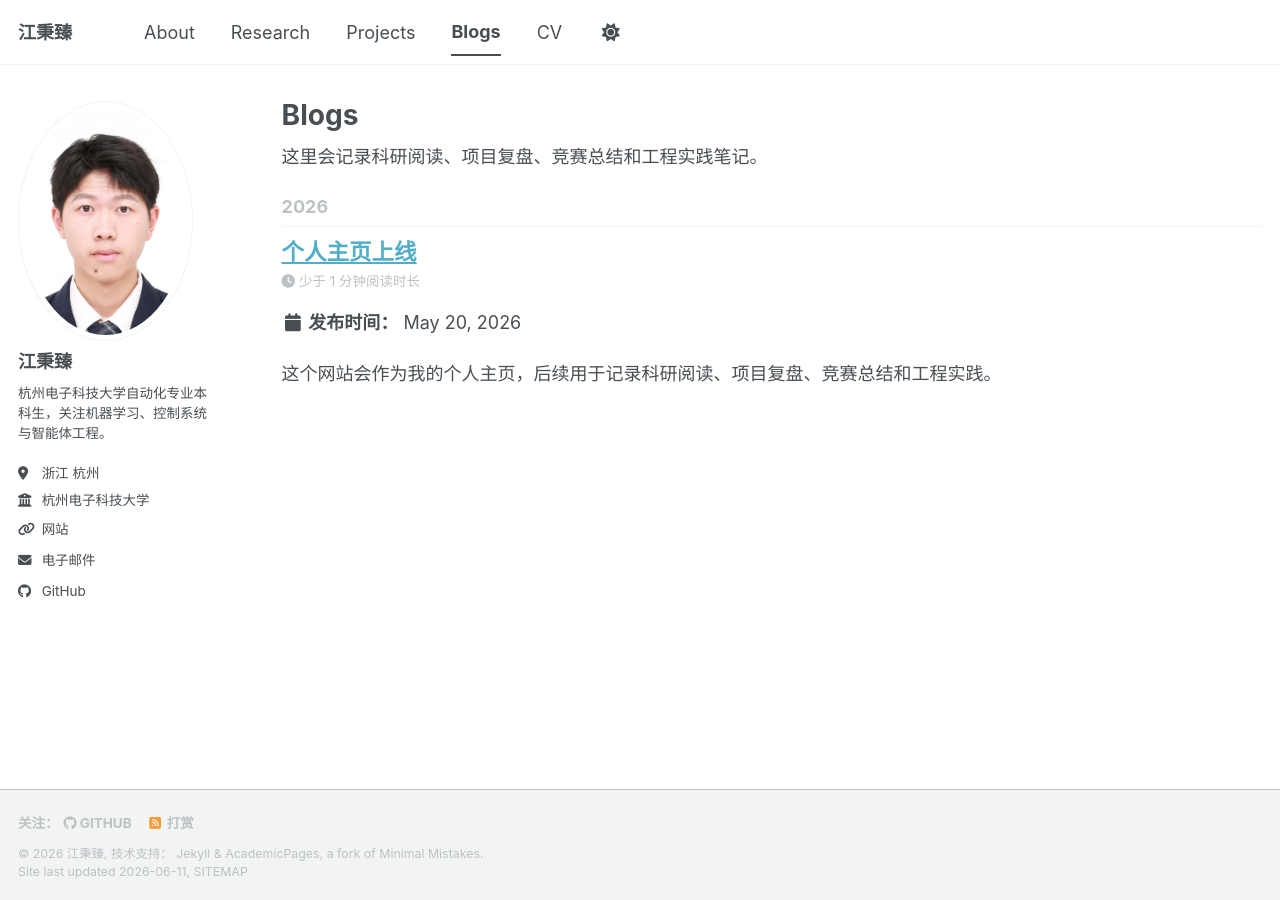
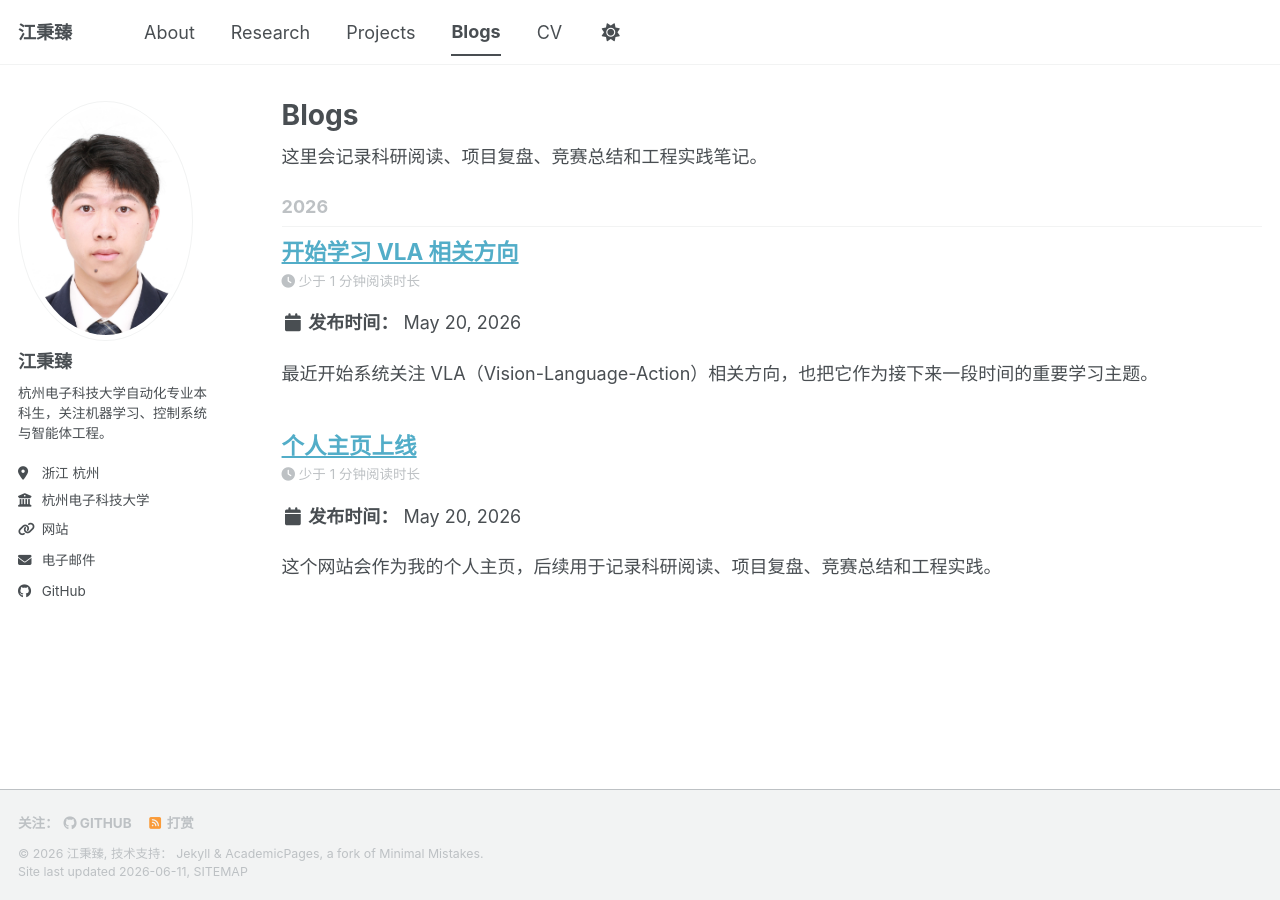
Before and after one commit to BZhenBot/BZhenBot.github.io, a Jekyll site: the page built from _pages/year-archive.html, in a window 1280 px wide. Built offline with Jekyll 4.4.1, drawn with Linux system fonts in a browser that asks for light colours; a script bundle is joined from its source files by our own code; library files that are not in the unit come from our copies.

Commit message:
Add VLA learning direction updates

```diff
--- a/_pages/research.md
+++ b/_pages/research.md
@@ -5,7 +5,7 @@ permalink: /research/
 author_profile: true
 ---
 
-我的研究经历主要围绕机器学习、控制决策与复杂系统优化展开。目前这一页先保留概览，后续会逐步补充论文链接、代码仓库、实验结果和项目文档。
+我的研究经历主要围绕机器学习、控制决策与复杂系统优化展开。目前这一页先保留概览，后续会逐步补充论文链接、代码仓库、实验结果和项目文档。最近开始关注 VLA（Vision-Language-Action）与具身智能，目前仍处于理论学习、基础框架梳理和论文阅读阶段。
 
 研究方向
 ======
@@ -14,6 +14,14 @@ author_profile: true
 - 目标检测与异常聚集分析
 - 多目标优化与运筹决策
 - 控制系统建模与智能体工程
+- VLA 与具身智能理论学习
+
+当前学习
+======
+
+**VLA（Vision-Language-Action）**
+
+目前正在从理论层面系统补充这一方向，重点关注视觉表征、语言条件建模、动作生成以及具身智能任务中的端到端建模思路。现阶段以阅读论文、梳理问题定义和理解代表性方法为主，后续会逐步补充相关实验与项目实践。
 
 代表研究
 ======
--- /dev/null
+++ b/_posts/2026-05-20-vla-learning.md
@@ -0,0 +1,13 @@
+---
+title: "开始学习 VLA 相关方向"
+date: 2026-05-20
+permalink: /posts/2026/05/vla-learning/
+tags:
+  - vla
+  - embodied-ai
+  - research-notes
+---
+
+最近开始系统关注 VLA（Vision-Language-Action）相关方向，也把它作为接下来一段时间的重要学习主题。
+
+目前还处于理论学习阶段，主要在做三件事：阅读代表性论文，梳理任务设定与方法脉络，以及理解视觉、语言和动作建模之间的关系。等后续进入实验和复现阶段，我会继续把学习记录补充到这里。
```
Also changed, not shown: _pages/about.md (+2 -1 lines).
